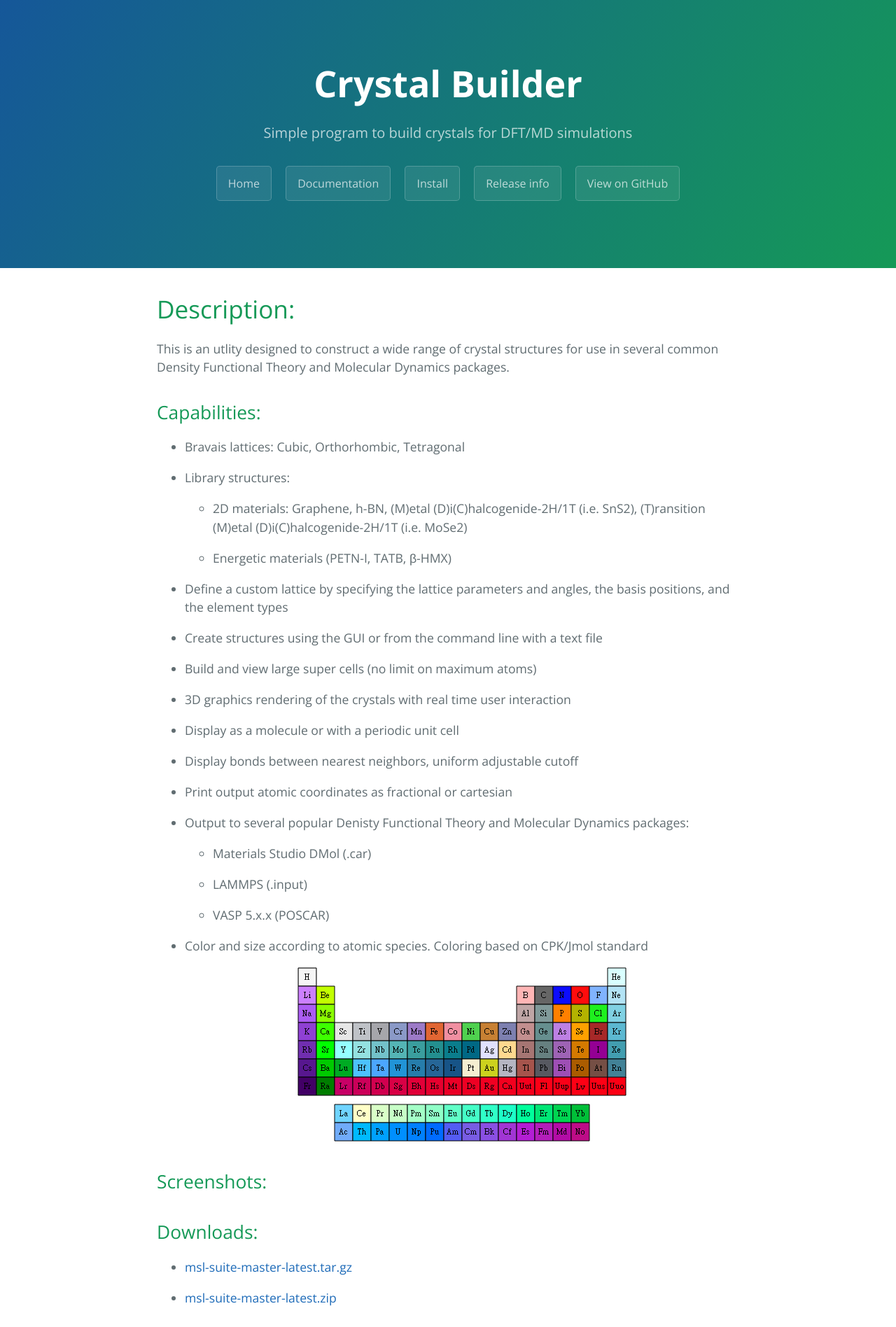
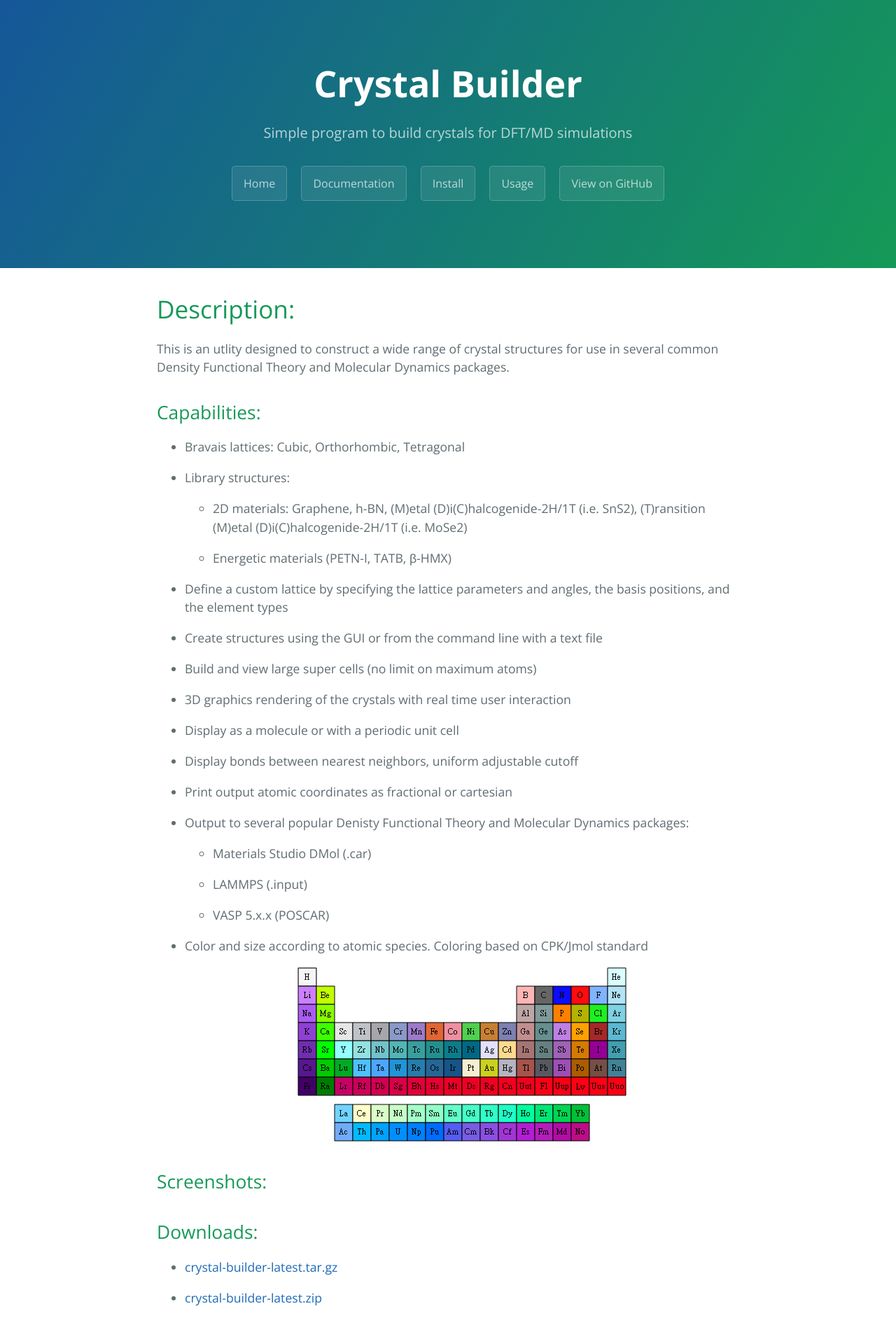
Before and after one commit to jmgonza6/crystal-builder, a website: page index.html in a window 1280 px wide. Shown: the top 1896 px of the page at 70% size. Drawn offline with nearby package versions, Linux system fonts and the light colour scheme.

Commit message:
homepage

```diff
--- a/index.html
+++ b/index.html
@@ -15,8 +15,8 @@
       <a href="index.html" class="btn">Home</a>
       <a href="docs.html" class="btn">Documentation</a>
       <a href="install.html" class="btn">Install</a>
-      <a href="release.html" class="btn">Release info</a>
-      <a href="https://github.com/jmgonza6/msl-suite" class="btn">View on GitHub</a>
+      <a href="usage.html" class="btn">Usage</a>
+      <a href="https://github.com/jmgonza6/crystal-builder" class="btn">View on GitHub</a>
     </section>
 
     <section class="main-content">
@@ -65,8 +65,8 @@
       <a id="download" class="anchor" href="#download" aria-hidden="true">
             <span class="octicon octicon-link"></span></a>Downloads:</h2>
       <ul>
-        <li><p>   <a href="https://github.com/jmgonza6/crystal-builder/archive/master.tar.gz" id="view-docs"><span>msl-suite-master-latest.tar.gz</span></a></p></li>
-        <li><p>   <a href="https://github.com/jmgonza6/crystal-builder/archive/master.zip" id="view-docs"><span>msl-suite-master-latest.zip</span></a></p></li>
+        <li><p>   <a href="https://github.com/jmgonza6/crystal-builder/archive/master.tar.gz" id="view-docs"><span>crystal-builder-latest.tar.gz</span></a></p></li>
+        <li><p>   <a href="https://github.com/jmgonza6/crystal-builder/archive/master.zip" id="view-docs"><span>crystal-builder-latest.zip</span></a></p></li>
       </ul>
 
       <footer class="site-footer">
```
